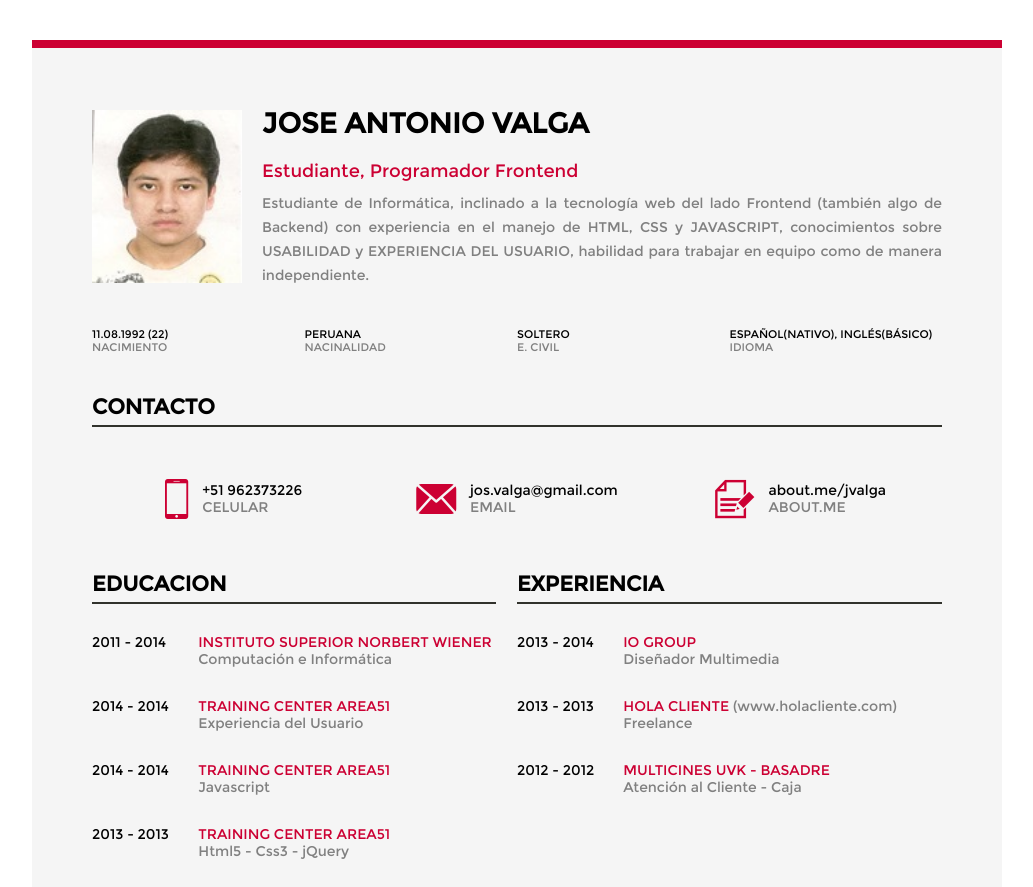
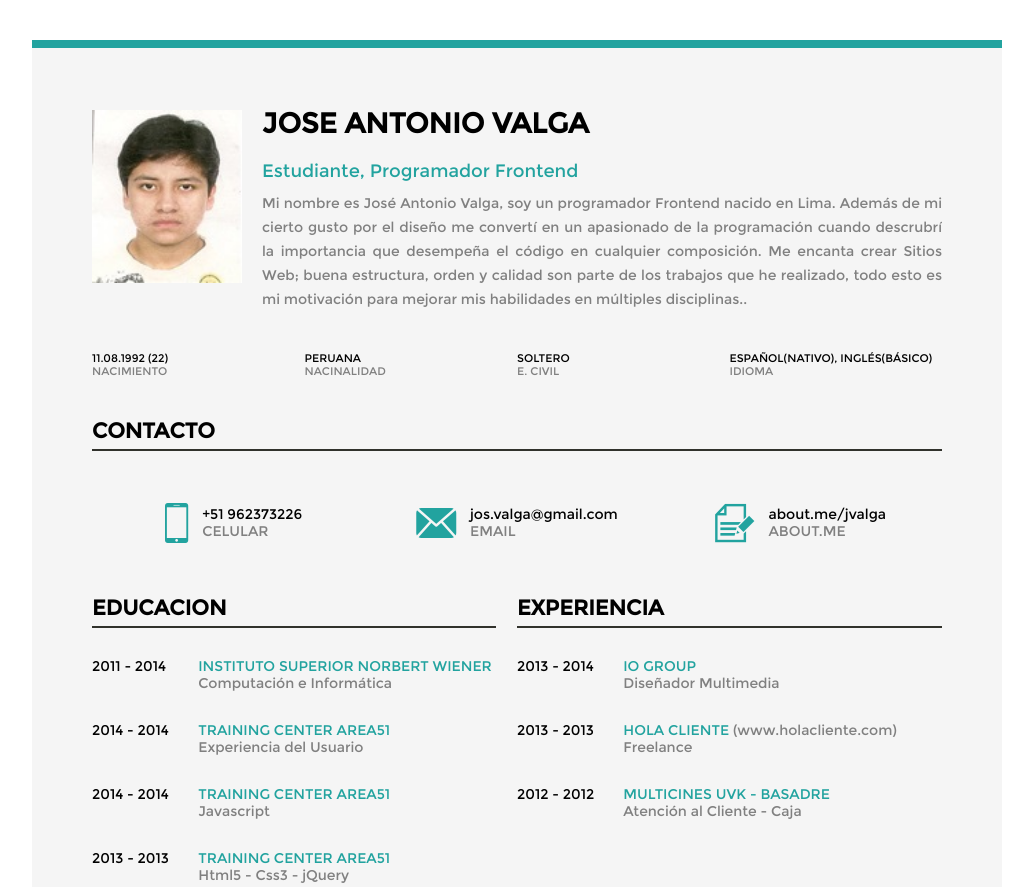
Before and after one commit to itsjoseantonio/portfolio, a plain HTML site: page index.html in a window 1280 px wide. Shown: the top 887 px of the page, without its empty margins (123-1156 px from the left). Drawn offline with Linux system fonts and the light colour scheme.

Commit message:
Cambio de reseña, color y modificacion de humans

```diff
--- a/css/main.css
+++ b/css/main.css
@@ -44,7 +44,7 @@ body {
 
 #wrapper {
 	background: #f5f5f5;
-	border: solid #C03;
+	border: solid #22A39F;
 	border-width: 8px 0 2px 0;
 	-webkit-box-sizing:border-box;
 	margin: 40px auto;
@@ -78,7 +78,7 @@ body {
 }
 
 #des span {
-	color: #C03;
+	color: #22A39F;
 	display: block;
 	font-size: 18px;
 	margin: 10px 0;
@@ -136,7 +136,7 @@ body {
 }
 
 .item-contact .phone:before {
-	color: #c03;
+	color: #22A39F;
 	font-family: 'Flaticon';
 	font-style: normal;
 	font-size: 40px;
@@ -144,7 +144,7 @@ body {
 }
 
 .item-contact .email:before {
-	color: #c03;
+	color: #22A39F;
 	font-family: 'Flaticon';
 	font-style: normal;
 	font-size: 40px;
@@ -152,7 +152,7 @@ body {
 }
 
 .item-contact .about:before {
-	color: #c03;
+	color: #22A39F;
 	font-family: 'Flaticon';
 	font-style: normal;
 	font-size: 40px;
@@ -204,7 +204,7 @@ body {
 }
 
 .center>p:first-of-type {
-	color: #C03;
+	color: #22A39F;
 	display: inline-block;
 	text-transform: uppercase;
 }
@@ -338,7 +338,7 @@ body {
 }
 
 .bg-1 {
-	background: #c03;
+	background: #22A39F;
 }
 
 .bg-2 {
--- a/index.html
+++ b/index.html
@@ -25,7 +25,7 @@
 				<div id="des">
 					<h1>Jose Antonio Valga</h1>
 					<span>Estudiante, Programador Frontend</span>
-					<p>Estudiante de Informática, inclinado a la tecnología web del lado Frontend (también algo de Backend) con experiencia en el manejo de HTML, CSS y JAVASCRIPT, conocimientos sobre USABILIDAD y EXPERIENCIA DEL USUARIO, habilidad para trabajar en equipo como de manera independiente.</p>
+					<p>Mi nombre es José Antonio Valga, soy un programador Frontend nacido en Lima. Además de mi cierto gusto por el diseño me convertí en un apasionado de la programación cuando descrubrí la importancia que desempeña el código en cualquier composición. Me encanta crear Sitios Web; buena estructura, orden y calidad son parte de los trabajos que he realizado, todo esto es mi motivación para mejorar mis habilidades en múltiples disciplinas..</p>
 				</div>
 			</div>
 			<!-- info -->
```
Also changed, not shown: humans.txt.
